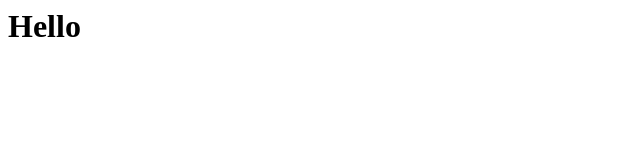
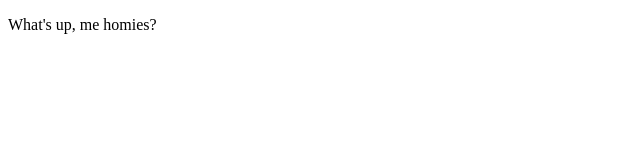
Before and after one commit to Zelando/zelando.github.io, a plain HTML site: page index.html in a window 1280 px wide. Shown: the whole page, without its empty margins (0-640 px from the left). Drawn offline with Linux system fonts and the light colour scheme.

Commit message:
Update index.html

```diff
--- a/index.html
+++ b/index.html
@@ -1,3 +1,8 @@
-<div>
-  <h1>Hello</h1>
-</div>
+<!doctype html>
+<head>
+  <meta charset='utf-8' />
+  <title>Potato Battery</title>
+</head>
+<body>
+  <p>What's up, me homies?</p>
+</body>
```
